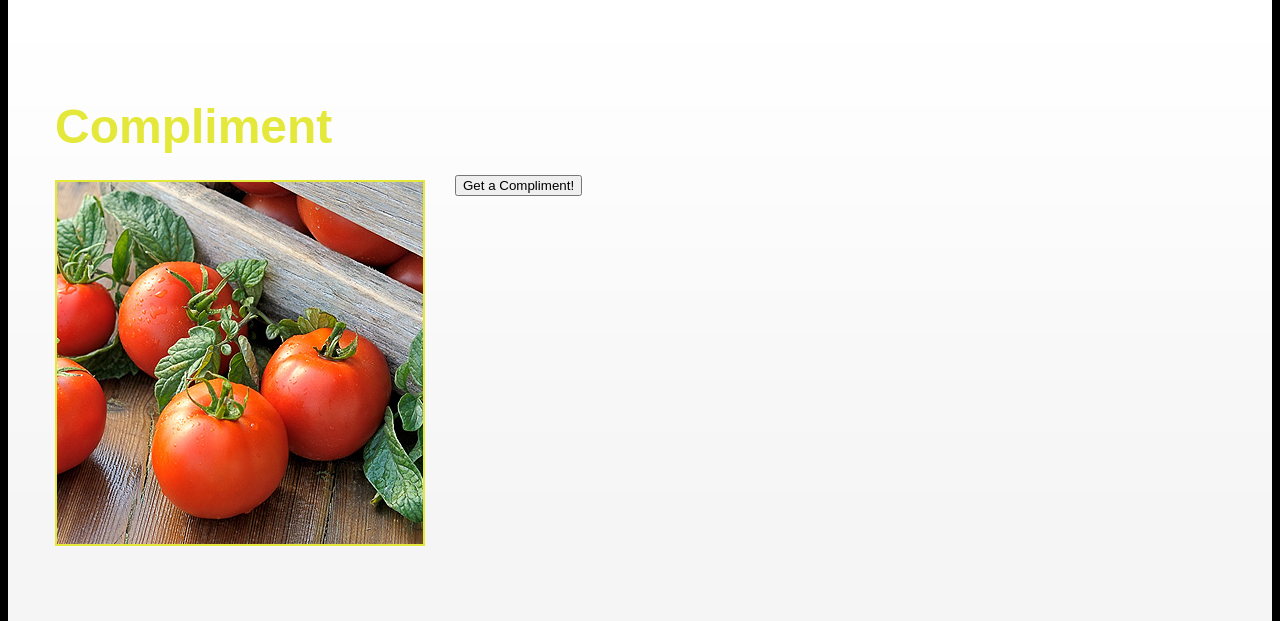
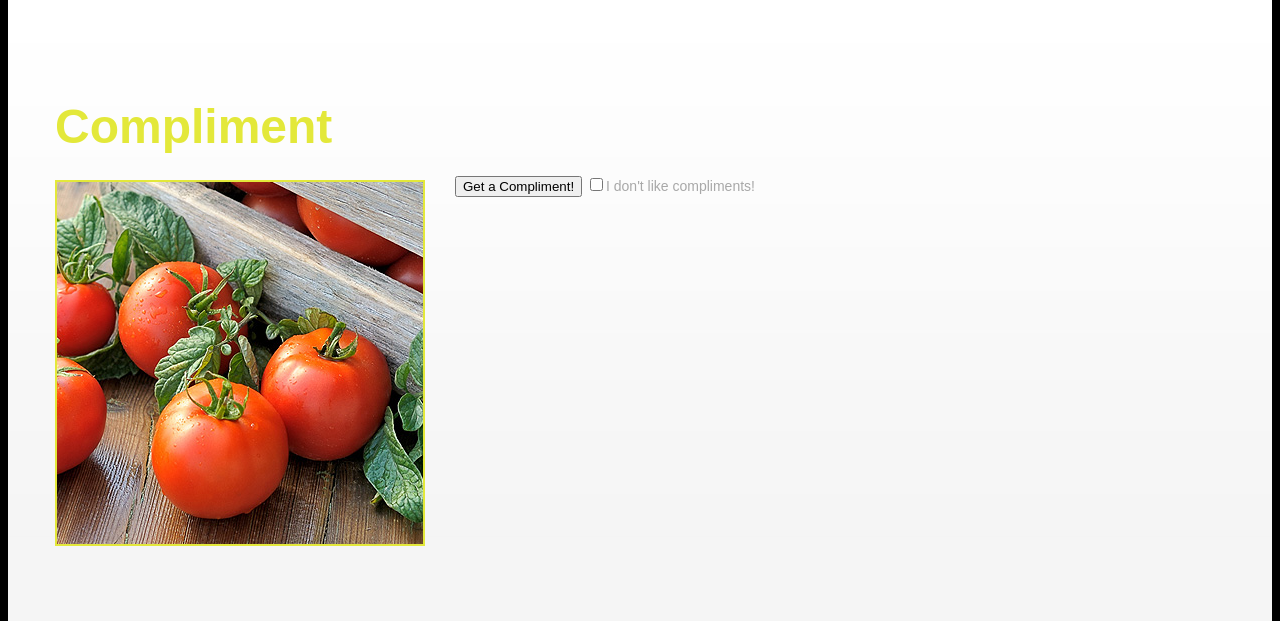
Before and after one commit to drussel2/compliment, a Flask app: page /compliment in a window 1280 px wide. Shown: the part 307-928 px from the top of the page. Run offline with Flask 2, Linux system fonts and the light colour scheme; some libraries are stand-ins or nearby versions; some web fonts are replaced.

Commit message:
Update compliment.html

```diff
--- a/templates/compliment.html
+++ b/templates/compliment.html
@@ -10,12 +10,14 @@
           <h1>You are {{article}} {{adverb['Adverb']}} {{rows['Adjective']}} person!!</h1>
           <form method="post" action="/compliment">
               <input type="submit" value="One More?" name="submit" size="40"/>
+              <input type="checkbox" name="partypooper" value="unCool">I don't like compliments!<br>
           </form>
 
          {% else %}
 
           <form method="post" action="/compliment">
               <input type="submit" value="Get a Compliment!" name="submit" size="40"/>
+              <input type="checkbox" name="partypooper" value="unCool">I don't like compliments!<br>
           </form>
 
          {% endif %}
```
